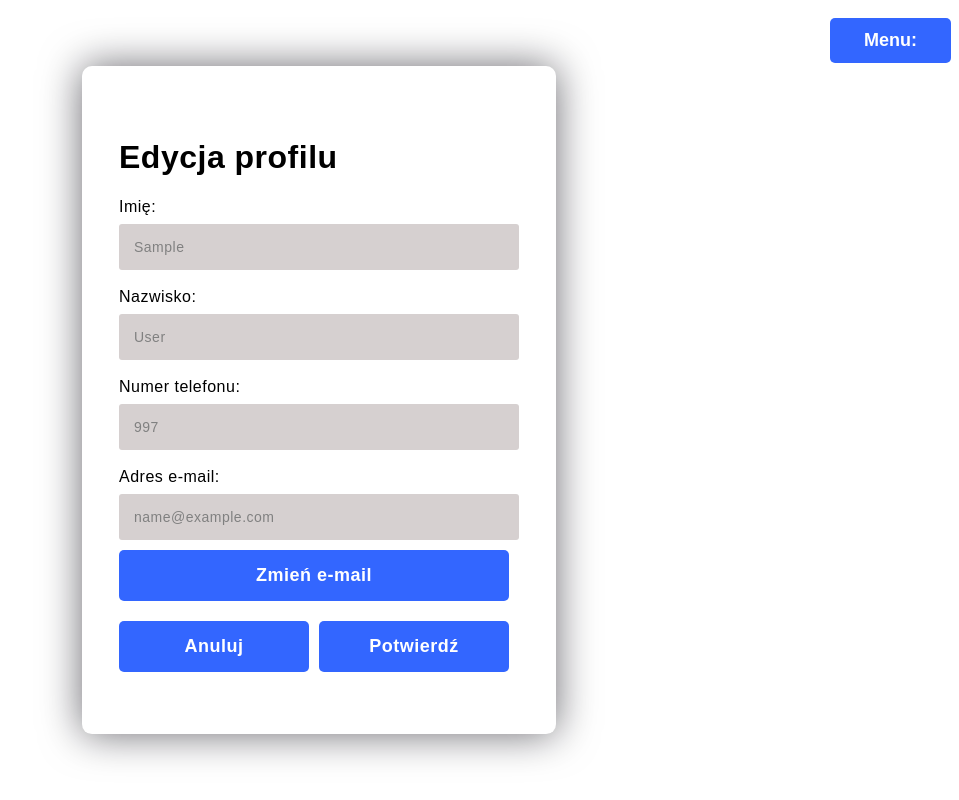
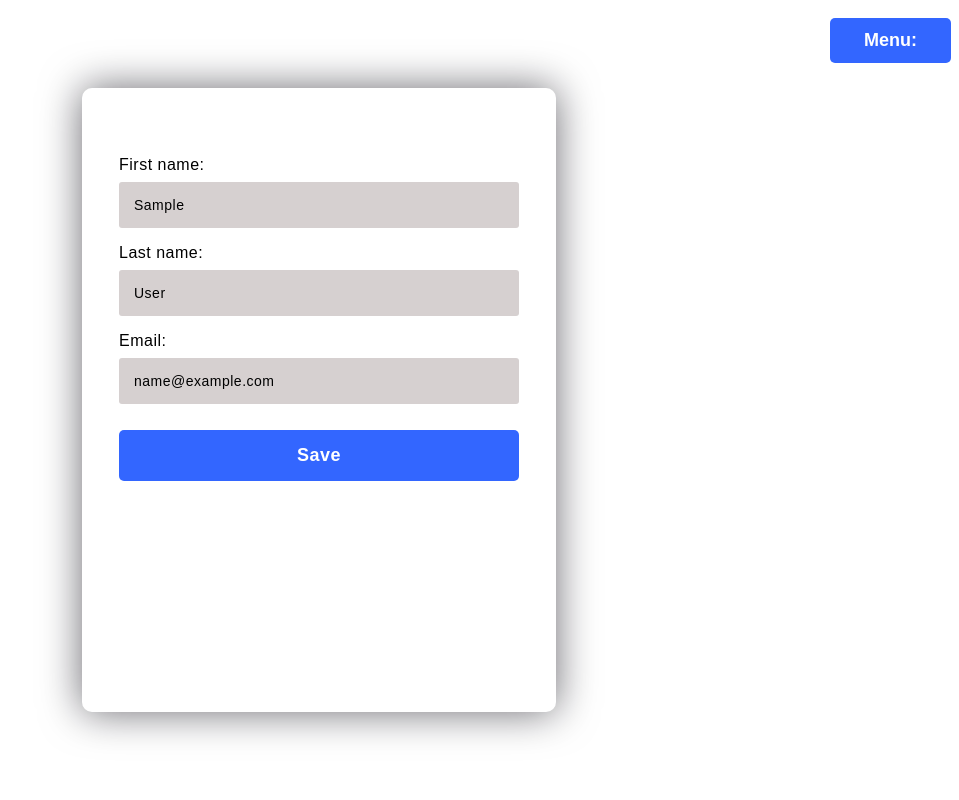
Before and after one commit to NikitDev/projekcikTymczasowy, a Django app: page /accounts/profile/edit/ in a window 1280 px wide. Shown: the whole page, without its empty margins (321-1280 px from the left). Run offline with Django 4.2, Linux system fonts and the light colour scheme; the visitor is signed in with stand-in values (Sample User, id 1); some libraries are stand-ins or nearby versions.

Commit message:
zmiana w profile jedna linijka kodu zmiana formularza w profile_edit we views zmienione view_profile i edit_profile

```diff
--- /dev/null
+++ b/v2/licznik_czasu/forms.py
@@ -0,0 +1,12 @@
+from django import forms
+from django.contrib.auth.models import User
+
+
+class UserForm(forms.ModelForm):
+    first_name = forms.CharField(max_length=30, required=True)
+    last_name = forms.CharField(max_length=30, required=True)
+    email = forms.EmailField(max_length=254, required=True)
+
+    class Meta:
+        model = User
+        fields = ['first_name', 'last_name', 'email']
--- a/v2/licznik_czasu/templates/account/profile.html
+++ b/v2/licznik_czasu/templates/account/profile.html
@@ -129,7 +129,7 @@
   <br>
   <div>
     <label for="phone_number">Numer telefonu:</label>
-    <output name="phone_number" id="phone_number"> {{ user.phone_number }} </output>
+    <output name="phone_number" id="phone_number"> {{ phone_number }} </output>
   </div>
   <br>
   <div>
--- a/v2/licznik_czasu/templates/account/profile_edit.html
+++ b/v2/licznik_czasu/templates/account/profile_edit.html
@@ -108,42 +108,11 @@
 </head>
 
 <body>
-    <form method="post" action="{% url 'edit_profile' %}">
-        {% csrf_token %}
-        {% if redirect_field_value %}
-        <input type="hidden" name="{{ redirect_field_name }}" value="{{ redirect_field_value }}" />
-        {% endif %}
-
-        <h1>Edycja profilu</h1>
-        <div>
-            <label for="first_name">Imię:</label>
-            <input type="text" name="first_name" maxlength="150" required="" id="first_name" placeholder={{ user.first_name }}>
-        </div>
-        <br>
-        <div>
-            <label for="last_name">Nazwisko:</label>
-            <input type="text" name="first_name" maxlength="150" required="" id="last_name" placeholder={{ user.last_name }}>
-        </div>
-        <br>
-        <div>
-            <label for="phone_number">Numer telefonu:</label>
-            <input type="number" name="phone_number" maxlength="150" required="" id="phone_number" placeholder="997">
-        </div>
-        <br>
-        <div>
-            <label for="email">Adres e-mail:</label>
-            <input type="text" name="email" placeholder={{ user.email }} maxlength="150" required="" id="email">
-        </div>
-
-        <div class="buttons">
-            <a class="button2" href="{% url 'account_email' %}">Zmień e-mail</a>
-        </div>
-
-        <div class="buttons">
-            <a class="button2" href="{% url 'view_profile' %}">Anuluj </a>
-            <a class="button2" href="{% url 'view_profile' %}">Potwierdź </a>
-        </div>
-    </form>
+  <form method="post">
+    {% csrf_token %}
+    {{ form.as_p }}
+    <button type="submit">Save</button>
+  </form>
 </body>
 
 </html>
--- a/v2/licznik_czasu/views.py
+++ b/v2/licznik_czasu/views.py
@@ -1,9 +1,12 @@
 from django.contrib import messages
 from django.contrib.auth.decorators import login_required
+from django.contrib.auth.models import User
 from django.db import transaction
-from django.shortcuts import render, redirect
+from django.shortcuts import render, redirect, get_object_or_404
+from django.core.exceptions import ObjectDoesNotExist
+from .models import Project, Client, Employee
+from .forms import UserForm
 
-from .models import Project
 
 # Create your views here.
 
@@ -19,13 +22,34 @@ def home(request):
 
 
 def view_profile(request):
-    args = {'user': request.user}
-    return render(request, "account/profile.html", args)
+    user = request.user
+
+    try:
+        client = Client.objects.get(user=user)
+        phone_number = client.phone_number
+    except Client.DoesNotExist:
+        try:
+            employee = Employee.objects.get(user=user)
+            phone_number = employee.phone_number
+        except Employee.DoesNotExist:
+            phone_number = "Brak numeru telefonu"
+
+    context = {
+        'user': user,
+        'phone_number': phone_number
+    }
+    return render(request, 'account/profile.html', context)
 
 
 def edit_profile(request):
-    args = {'user': request.user}
-    return render(request, "account/profile_edit.html", args)
+    if request.method == 'POST':
+        form = UserForm(request.POST, instance=request.user)
+        if form.is_valid():
+            form.save()
+            return redirect('view_profile')
+    else:
+        form = UserForm(instance=request.user)
+    return render(request, 'account/profile_edit.html', {'form': form})
 
 
 def create_project(request):
```
